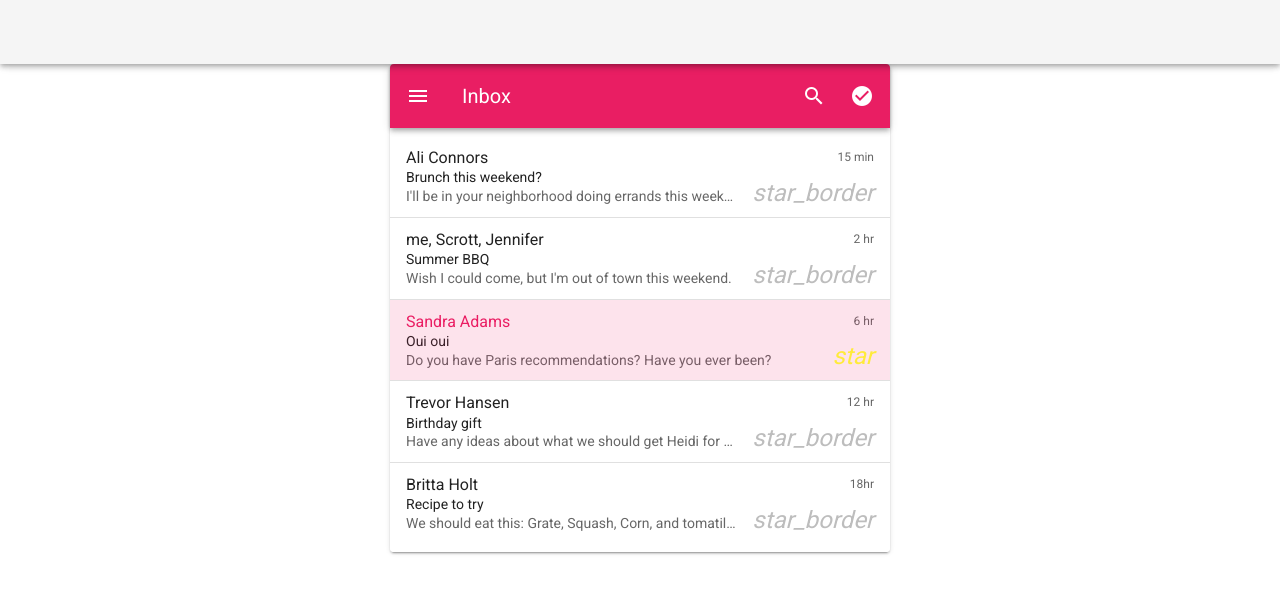
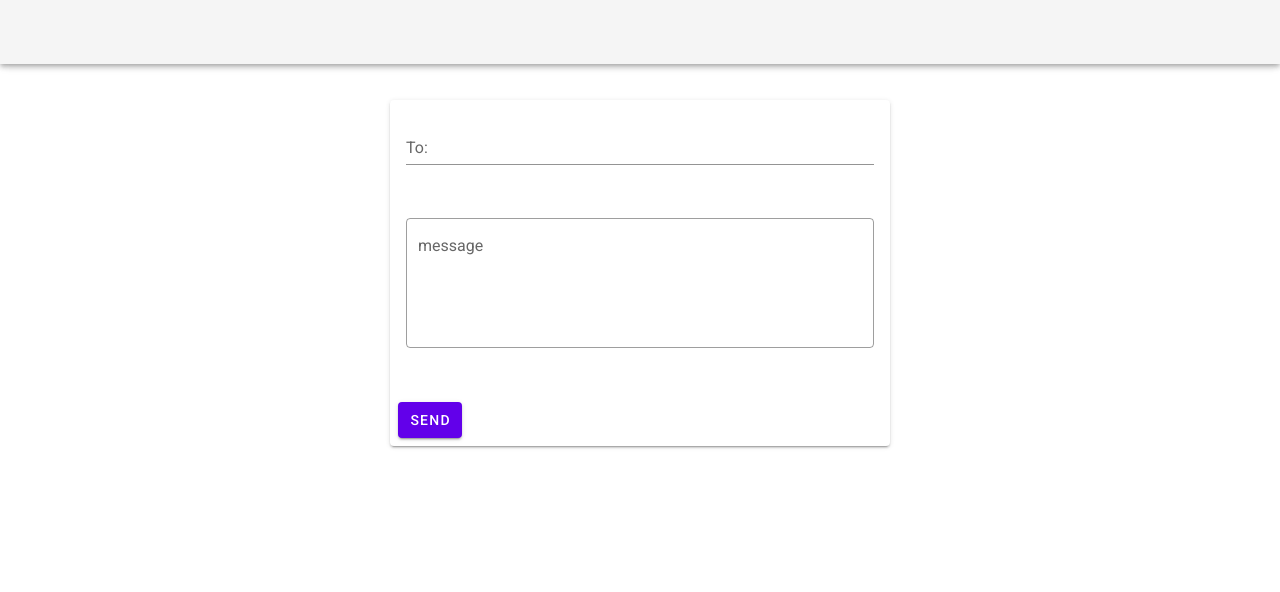
Before and after one commit to emailchain/client_web, a Vue app: page /create in a window 1280 px wide. Shown: the top 592 px of the page. Built offline with nearby package versions, Linux system fonts and the light colour scheme.

Commit message:
create the message page

```diff
--- a/src/views/new_message.vue
+++ b/src/views/new_message.vue
@@ -1,106 +1,25 @@
 <template>
   <v-card
     max-width="500"
-    class="mx-auto"
+    class="mx-auto mt-9"
   >
-    <v-toolbar
-      color="pink"
-      dark
-    >
-      <v-app-bar-nav-icon></v-app-bar-nav-icon>
+<v-card-text>
+    <v-text-field label="To:" ></v-text-field></v-card-text>
+    <v-card-text>
+    <v-textarea
+      name="input-7-1"
+      outlined
+      label="message"
+      auto-grow
+    ></v-textarea></v-card-text>
+    <v-card-actions>
+      <v-btn
+        class="primary"
+        color="deep-purple accent-4"
 
-      <v-toolbar-title>Inbox</v-toolbar-title>
-
-      <v-spacer></v-spacer>
-
-      <v-btn icon>
-        <v-icon>mdi-magnify</v-icon>
+      >
+        Send
       </v-btn>
-
-      <v-btn icon>
-        <v-icon>mdi-checkbox-marked-circle</v-icon>
-      </v-btn>
-    </v-toolbar>
-
-    <v-list two-line>
-      <v-list-item-group
-        v-model="selected"
-        multiple
-        active-class="pink--text"
-      >
-        <template v-for="(item, index) in items">
-          <v-list-item :key="item.title">
-            <template v-slot:default="{ active, }">
-              <v-list-item-content>
-                <v-list-item-title v-text="item.title"></v-list-item-title>
-                <v-list-item-subtitle class="text--primary" v-text="item.headline"></v-list-item-subtitle>
-                <v-list-item-subtitle v-text="item.subtitle"></v-list-item-subtitle>
-              </v-list-item-content>
-
-              <v-list-item-action>
-                <v-list-item-action-text v-text="item.action"></v-list-item-action-text>
-                <v-icon
-                  v-if="!active"
-                  color="grey lighten-1"
-                >
-                  star_border
-                </v-icon>
-
-                <v-icon
-                  v-else
-                  color="yellow"
-                >
-                  star
-                </v-icon>
-              </v-list-item-action>
-            </template>
-          </v-list-item>
-
-          <v-divider
-            v-if="index + 1 < items.length"
-            :key="index"
-          ></v-divider>
-        </template>
-      </v-list-item-group>
-    </v-list>
+    </v-card-actions>
   </v-card>
 </template>
-<script>
-  export default {
-    data: () => ({
-      selected: [2],
-      items: [
-        {
-          action: '15 min',
-          headline: 'Brunch this weekend?',
-          title: 'Ali Connors',
-          subtitle: "I'll be in your neighborhood doing errands this weekend. Do you want to hang out?",
-        },
-        {
-          action: '2 hr',
-          headline: 'Summer BBQ',
-          title: 'me, Scrott, Jennifer',
-          subtitle: "Wish I could come, but I'm out of town this weekend.",
-        },
-        {
-          action: '6 hr',
-          headline: 'Oui oui',
-          title: 'Sandra Adams',
-          subtitle: 'Do you have Paris recommendations? Have you ever been?',
-        },
-        {
-          action: '12 hr',
-          headline: 'Birthday gift',
-          title: 'Trevor Hansen',
-          subtitle: 'Have any ideas about what we should get Heidi for her birthday?',
-        },
-        {
-          action: '18hr',
-          headline: 'Recipe to try',
-          title: 'Britta Holt',
-          subtitle: 'We should eat this: Grate, Squash, Corn, and tomatillo Tacos.',
-        },
-      ],
-    }),
-  }
-</script>
```
